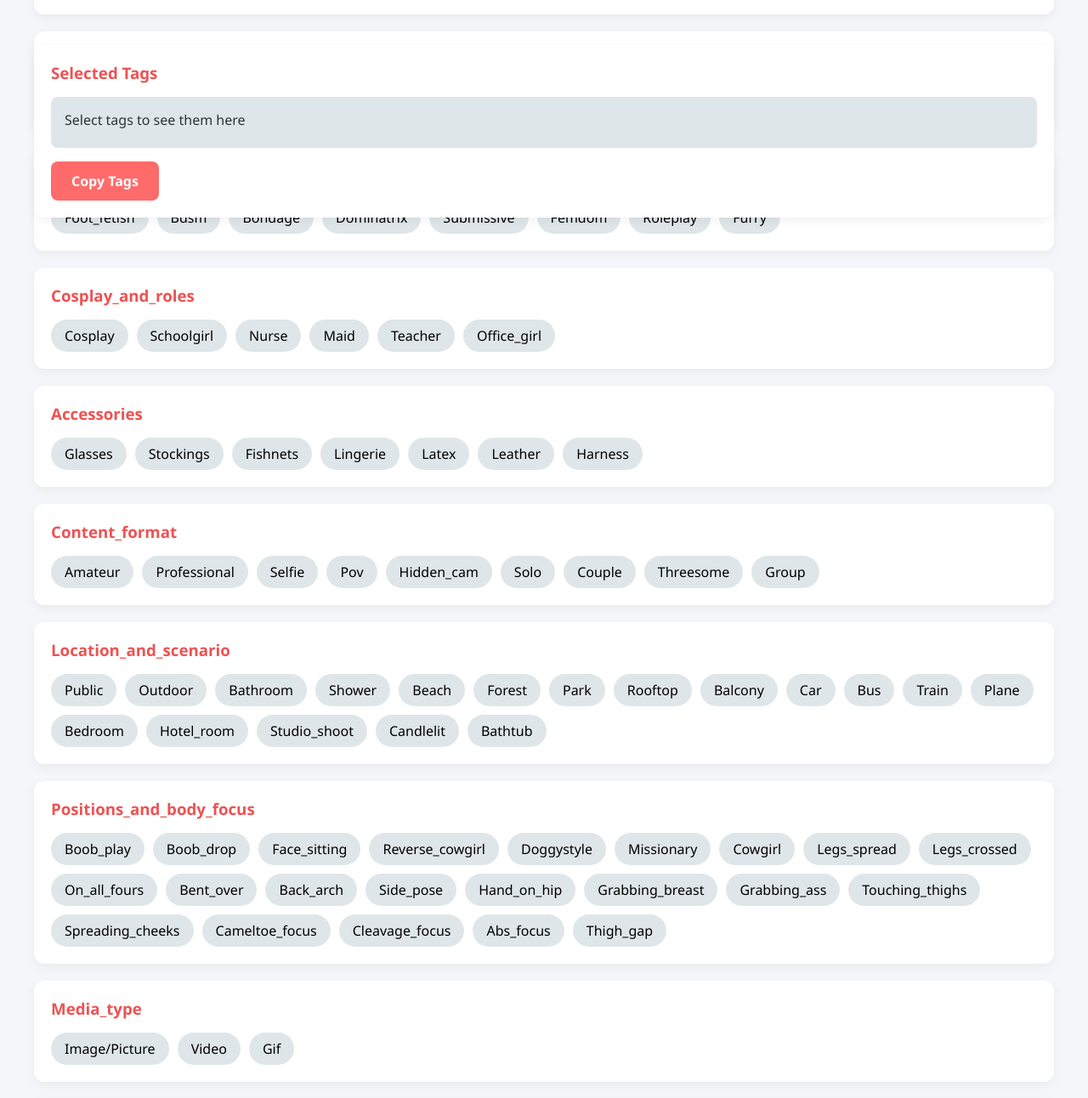
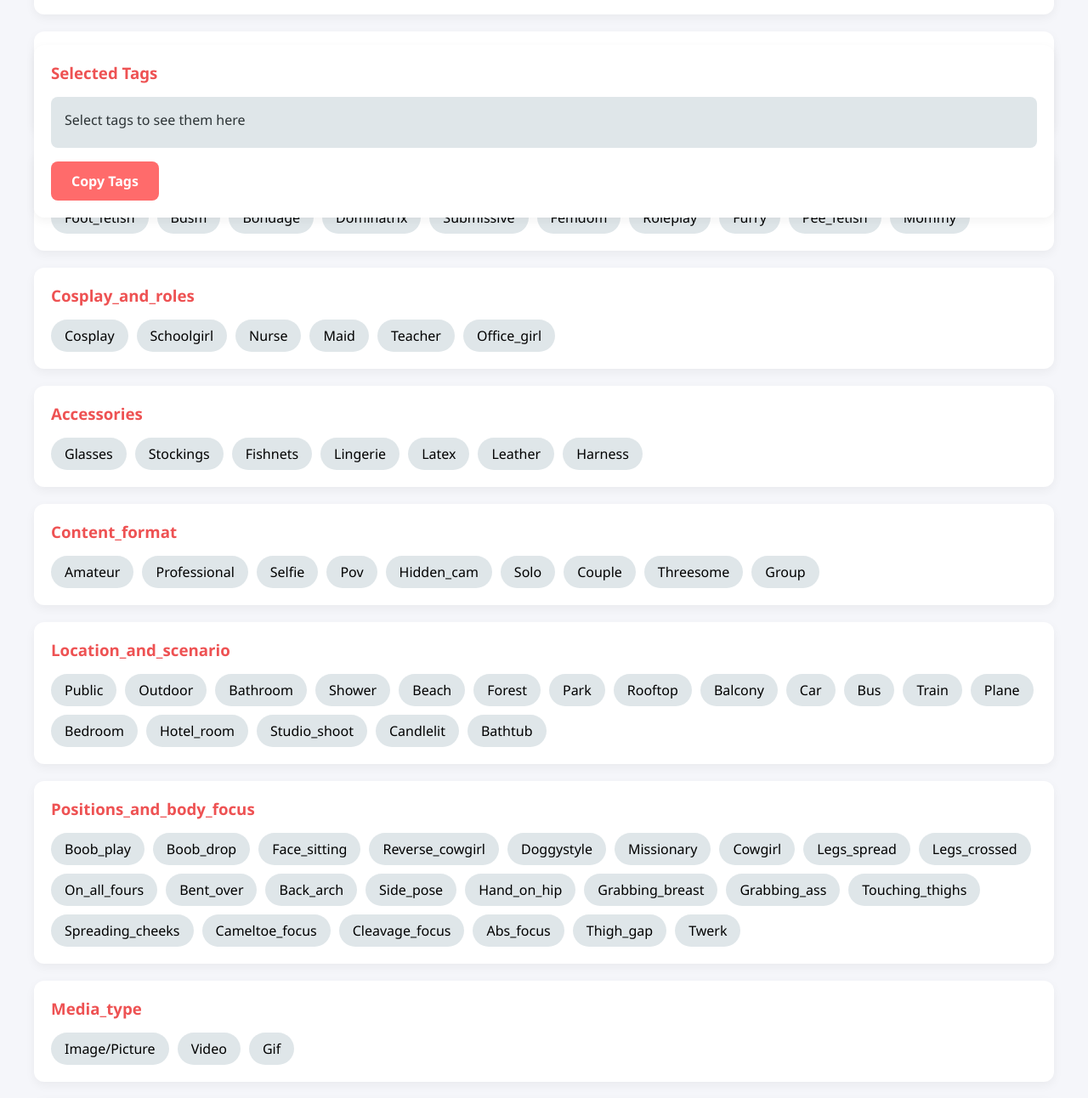
Before and after one commit to CieloAgency/tag-selector, a plain HTML site: page index.html in a window 1280 px wide. Shown: the part 524-1816 px from the top of the page at 85% size. Drawn offline with Linux system fonts and the light colour scheme.

Commit message:
Update tags index.html

```diff
--- a/index.html
+++ b/index.html
@@ -246,7 +246,7 @@
             ],
             "fetishes_and_kinks": [
                 "foot_fetish", "bdsm", "bondage", "dominatrix",
-                "submissive", "femdom", "roleplay", "furry"
+                "submissive", "femdom", "roleplay", "furry", "pee_fetish", "mommy"
             ],
             "cosplay_and_roles": [
                 "cosplay", "schoolgirl", "nurse", "maid", "teacher", "office_girl"
@@ -265,7 +265,7 @@
             ],
             "positions_and_body_focus": [
                 "boob_play", "boob_drop", "face_sitting", "reverse_cowgirl", "doggystyle", "missionary", "cowgirl", "legs_spread", "legs_crossed", "on_all_fours", "bent_over", "back_arch",
-                "side_pose", "hand_on_hip", "grabbing_breast", "grabbing_ass", "touching_thighs", "spreading_cheeks", "cameltoe_focus", "cleavage_focus", "abs_focus", "thigh_gap"
+                "side_pose", "hand_on_hip", "grabbing_breast", "grabbing_ass", "touching_thighs", "spreading_cheeks", "cameltoe_focus", "cleavage_focus", "abs_focus", "thigh_gap", "twerk"
             ],
             "media_type": [
                 "image/picture", "video", "gif"
@@ -410,6 +410,8 @@
                     "femdom": "femdom",
                     "roleplay": "juego de roles",
                     "furry": "furry",
+                     "pee_fetish": "orina",
+                     "mommy": "mommy",
 
                     // Cosplay and roles
                     "cosplay": "cosplay",
@@ -481,6 +483,7 @@
                     "cleavage_focus": "enfoque en escote",
                     "abs_focus": "enfoque en abdominales",
                     "thigh_gap": "espacio entre muslos",
+                    "twerk": "twerk",
 
                     // Media type
                     "image/picture": "imagen/foto",
```
